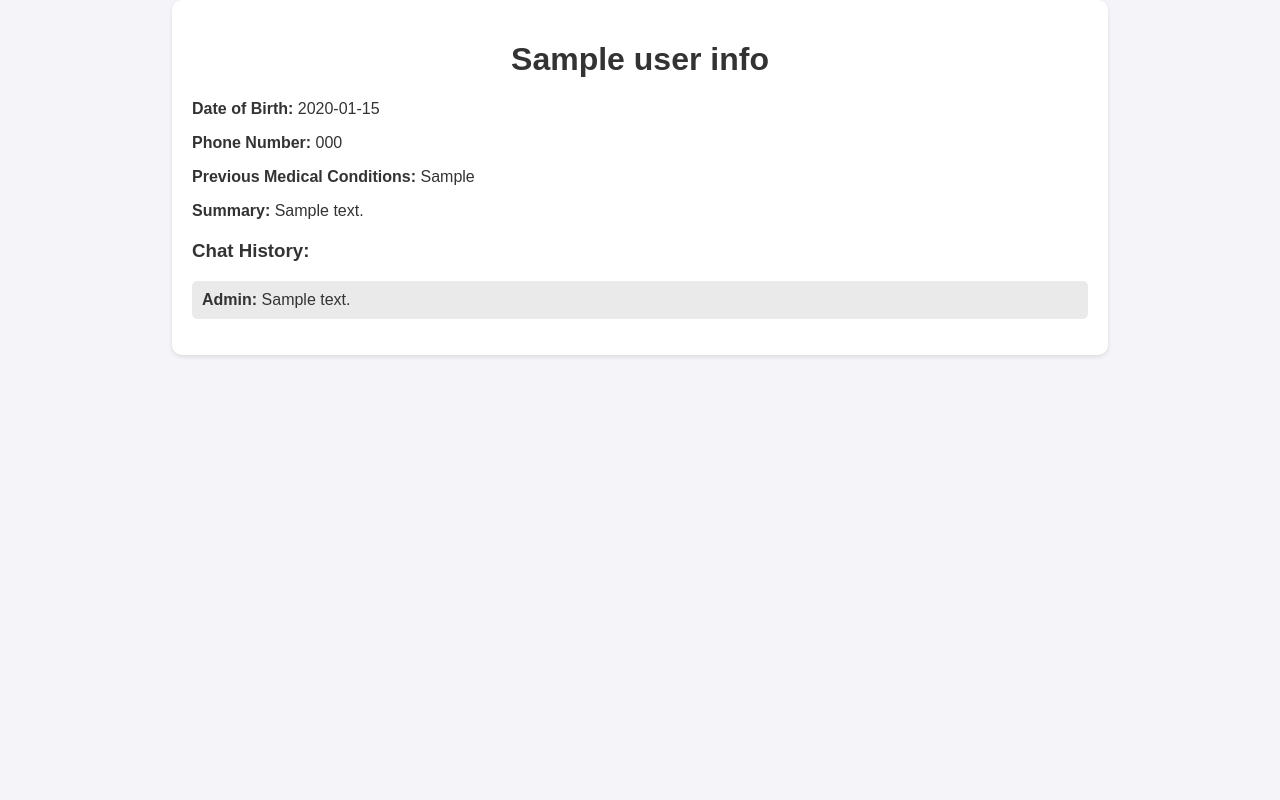
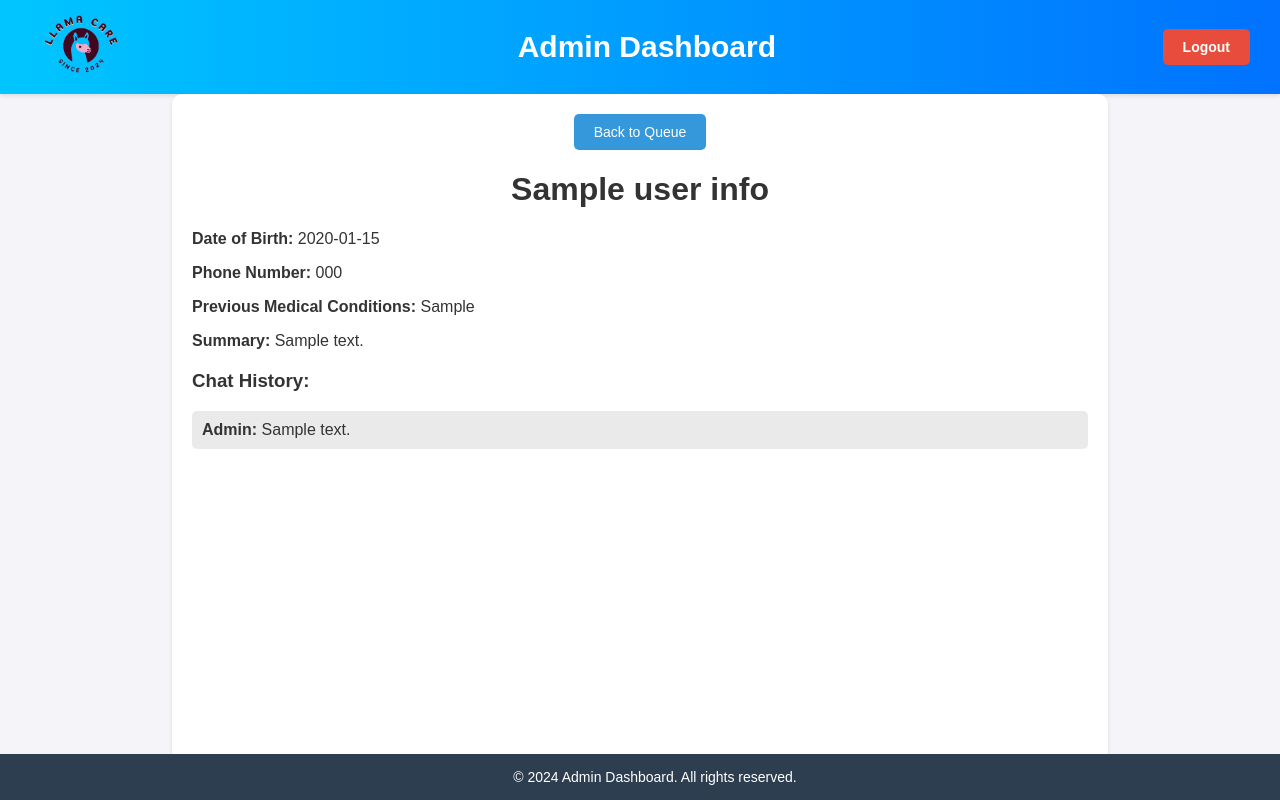
Before and after one commit to Kaushik0621/Llama_Hackathon, a Flask app: template templates/admin_user_detail.html in a window 1280 px wide. Run offline with Flask 3, Linux system fonts and the light colour scheme; the template is opened without the code that fills it: most values are stand-ins (such as "Sample title", 1, 10 or a date in 2020).

Commit message:
admin_updated_ui_updated DASH

```diff
--- a/templates/admin_user_detail.html
+++ b/templates/admin_user_detail.html
@@ -11,15 +11,58 @@
             padding: 0;
             background-color: #f4f4f9;
             color: #333;
+            display: flex;
+            flex-direction: column;
+            height: 100vh;
+            overflow: hidden; /* Prevent page scroll */
         }
 
+        /* Header */
+        .header {
+            display: flex;
+            justify-content: space-between;
+            align-items: center;
+            background: linear-gradient(to right, #00c6ff, #0072ff);
+            color: white;
+            padding: 5px 30px; /* Reduced padding to make the header smaller */
+            box-shadow: 0 2px 4px rgba(0, 0, 0, 0.1);
+        }
+
+        .header .logo img {
+            height: 80px; /* Reduced logo size */
+        }
+
+        .header .title {
+            font-size: 30px; /* Reduced title font size */
+            font-weight: bold;
+        }
+
+        .header .logout-link {
+            color: white;
+            text-decoration: none;
+            background-color: #E74C3C;
+            padding: 10px 20px;
+            border-radius: 5px;
+            font-size: 14px;
+            font-weight: bold;
+            transition: background 0.3s;
+        }
+
+        .header .logout-link:hover {
+            background-color: #C0392B;
+        }
+
+        /* Container for user details */
         .container {
+            flex: 1;
             width: 70%;
             margin: 0 auto;
             padding: 20px;
             background: white;
             border-radius: 10px;
             box-shadow: 0 2px 4px rgba(0, 0, 0, 0.1);
+            overflow-y: auto; /* Allow scrolling for this section */
+            max-height: calc(100vh - 120px); /* Adjust the height based on header/footer height */
         }
 
         h1 {
@@ -58,10 +101,54 @@
         .chat-history li.user {
             background-color: #d9f7be;
         }
+
+        /* Back Button */
+        .back-button {
+            text-decoration: none;
+            background-color: #3498DB;
+            color: white;
+            padding: 10px 20px;
+            border-radius: 5px;
+            font-size: 14px;
+            margin-bottom: 20px;
+            display: block;
+            width: max-content;
+            margin: 0 auto;
+            transition: background-color 0.3s;
+        }
+
+        .back-button:hover {
+            background-color: #2980B9;
+        }
+
+        /* Footer */
+        .footer {
+            background-color: #2C3E50;
+            color: white;
+            text-align: center;
+            padding: 15px;
+            position: fixed;
+            bottom: 0;
+            width: 100%;
+            font-size: 14px;
+        }
     </style>
 </head>
 <body>
+    <!-- Header -->
+    <header class="header">
+        <div class="logo">
+            <img src="{{ url_for('static', filename='images/logo4.png') }}" alt="Logo">
+        </div>
+        <div class="title">Admin Dashboard</div>
+        <a href="{{ url_for('admin_logout') }}" class="logout-link">Logout</a>
+    </header>
+
+    <!-- User Details Container -->
     <div class="container">
+        <!-- Back Button -->
+        <a href="{{ url_for('admin_queue', queue='Red') }}" class="back-button">Back to Queue</a>
+
         <h1>{{ user_info['user_info']['Patient Name'] }}</h1>
         <div class="details">
             <p><strong>Date of Birth:</strong> {{ user_info['user_info']['Date of Birth'] }}</p>
@@ -83,5 +170,10 @@
             </ul>
         </div>
     </div>
+
+    <!-- Footer -->
+    <footer class="footer">
+        &copy; 2024 Admin Dashboard. All rights reserved.
+    </footer>
 </body>
 </html>
```
Also changed, not shown: templates/admin_dashboard.html (+12 -15 lines), templates/admin_queue.html (+83 -3 lines), 1 other file.
